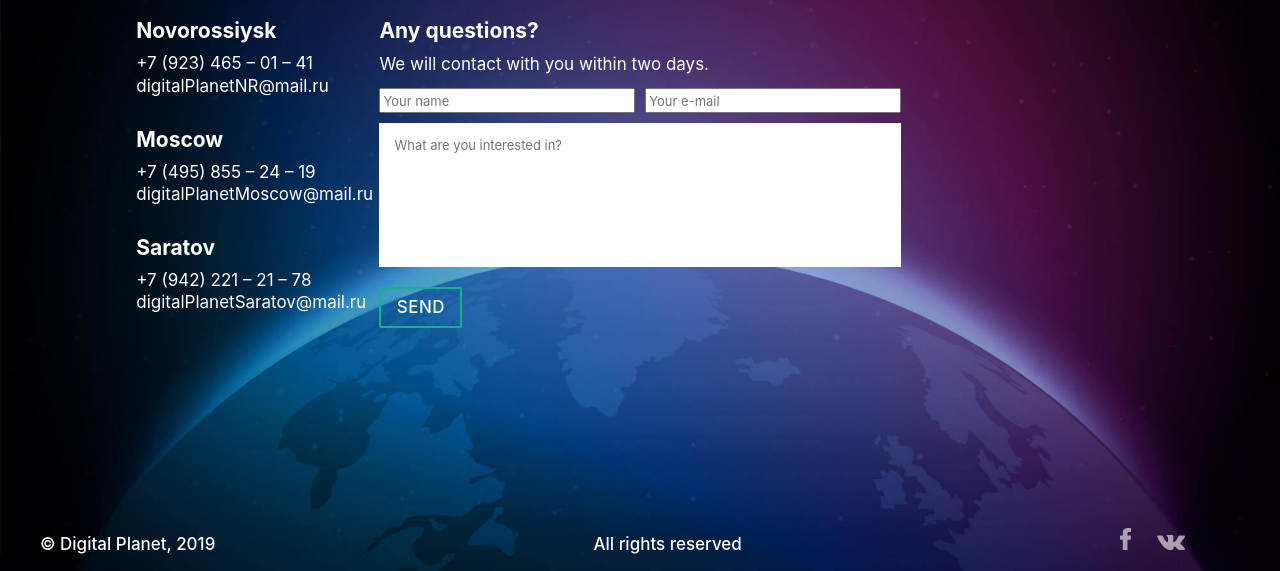
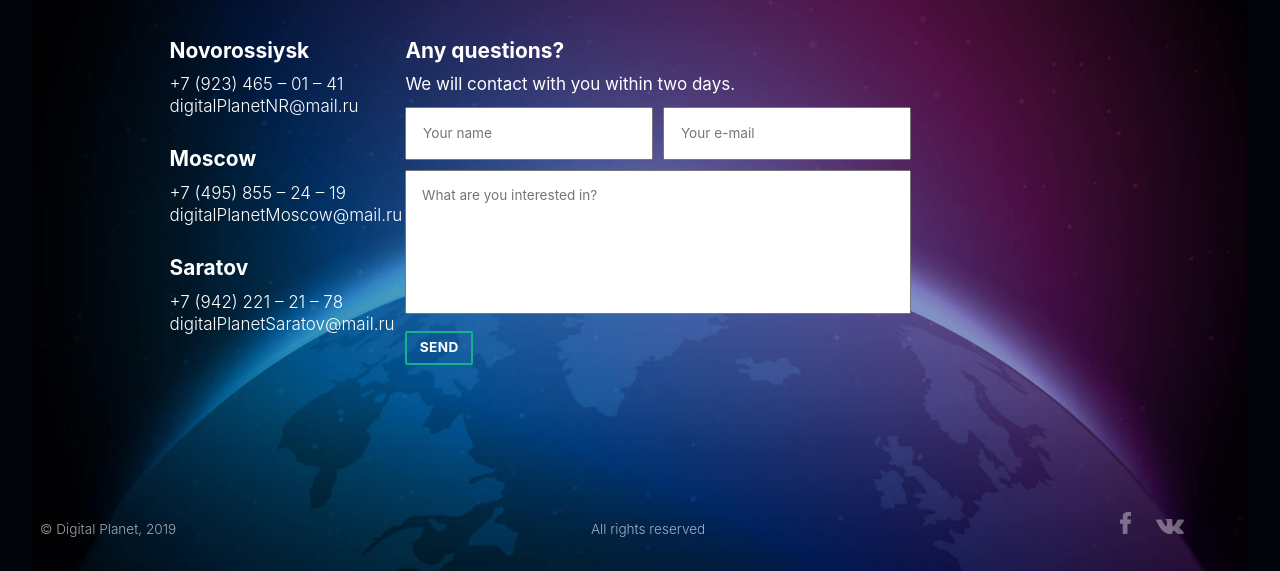
Before and after one commit to foxxxyproxy/planetarium-demo-frontend, a plain HTML site: page contacts.html in a window 1280 px wide. Shown: the part 229-800 px from the top of the page. Drawn offline with nearby package versions, Linux system fonts and the light colour scheme.

Commit message:
style: for desktop

```diff
--- a/contacts.html
+++ b/contacts.html
@@ -41,10 +41,10 @@
     </svg>
   </div>
 
-  <div class="main-container">
+  <div class="main-container basic-background">
     <header class="page-header">
       <p class="page-header__logo">
-        <a class="page-header__logo-link"><svg class="page-header__logo-image" width="28" height="28">
+        <a class="page-header__logo-link" href="index.html"><svg class="page-header__logo-image" width="28" height="28">
             <use xlink:href="#logo"></use>
           </svg>Digital Planet</a>
       </p>
--- a/css/contacts.css
+++ b/css/contacts.css
@@ -1,5 +1,31 @@
+.basic-background{
+  background-color: #02050c;
+  background-image: url("../img/body-background@1x.jpg");
+  background-repeat: no-repeat;
+  background-size: cover;
+  background-position: 50% 40%;
+  background-attachment: fixed;
+}
+
+@media (-webkit-min-device-pixel-ratio: 1.5),
+(min-resolution: 144dpi),
+(min-resolution: 1.5dppx) {
+  .basic-background {
+    background-image: url("../img/body-background@2x.jpg");;
+  }
+}
+
+.page-footer{
+  display: flex;
+  padding:1.5em 0;
+  color: var(--main-text-color);
+  font-size: 0.8rem;
+  font-weight: 300;
+  opacity: 0.64;
+}
+
 .contacts__item {
-  margin-bottom: 30px;
+  margin-bottom: 1.7em;
 }
 
 .contacts__item-text {
@@ -7,25 +33,27 @@
 }
 
 .contacts__item-city {
-  margin-bottom: 9px;
+  margin-bottom: 0.5em;
   font-weight: 700;
-  font-size: 21px;
+  font-size: 1.23rem;
 }
 
 .contacts__item-link {
   line-height: 1.3;
-  color: #ffffff;
+  font-weight: 300;
+  color: var(--main-text-color);
   border-bottom: 1px solid transparent;
   text-decoration: none;
   transition: border-color 0.3s ease-in-out;
 }
 
 .contacts__item-link:hover {
-  border-bottom: 1px solid #ffffff;
+  border-bottom: 1px solid var(--main-text-color);
 }
 
 .contacts__container{
   display:grid;
+  padding-left: 3%;
   grid-template-columns: repeat(7, 1fr);
   grid-template-rows: repeat(4, 1fr);
 }
@@ -35,12 +63,12 @@
   grid-column: 1/3;
   grid-row: 1/2;
   font-weight: 500;
-  font-size: 44px;
+  font-size: 2.6em;
   line-height: 1.4;
-
+  margin-bottom: 1.1em;
 }
 .contacts__title--span{
-  padding-right: 31px;
+  padding-right: 0.8em;
   border-bottom: solid 3px #0dd1a2;
 
 }
@@ -60,15 +88,15 @@
 
 .contacts__form-title {
   margin:0;
-  margin-bottom: 10px;
+  margin-bottom: 0.5em;
   font-weight: 700;
-  font-size: 21px;
+  font-size: 1.23em;
 }
 
 .contacts__form-text {
   margin: 0;
   line-height: 1.3;
-  margin-bottom: 12px;
+  margin-bottom: 0.7em;
 }
 
 .contacts__form-container {
@@ -79,12 +107,16 @@
 
 .contacts__form-field {
   width: 49%;
-  margin-bottom: 10px;
+  margin-bottom: 0.6em;
 }
 
 .contacts__form-field input {
   width: 100%;
   position: relative;
+  font-size: 0.8rem;
+  line-height: 1.3;
+  font-weight: 400;
+  padding:1.15em;
 }
 
 .contacts__form-textarea {
@@ -96,27 +128,17 @@
   width: 100%;
   position: relative;
   min-height: 144px;
-  padding: 15px;
-  border: 0;
-  border-radius: 0;
+  font-size: 0.8rem;
+  line-height: 1.3;
+  padding:1.15em;
   resize: none;
-  font-size: 15px;
   font-weight: 400;
   color: #1c1c1c;
+  margin-bottom: 1rem;
 }
 
-.contacts__form-textarea textarea::placeholder,
-.form-field input::placeholder {
-  font-size: 13px;
-  font-weight: 400;
-}
 
 .contacts__form-textarea textarea:focus,
 .form-field input:focus {
   outline: 2px solid var(--brand-color-light);
 }
-
-.contacts__form-button {
-  display: block;
-  margin-top: 20px;
-}
--- a/css/style.css
+++ b/css/style.css
@@ -2,7 +2,7 @@
   box-sizing: border-box;
   font-family: -apple-system, BlinkMacSystemFont, "Segoe UI", Roboto, Oxygen, Ubuntu, Cantarell, "Open Sans", "Helvetica Neue", sans-serif;
   --main-text-color: #ffffff;
-  --main-background-color: #000000;
+  --main-background-color: #02050c;
   --brand-color: #15b38d;
   --brand-color-light: #0dd1a2;
 
@@ -41,22 +41,7 @@
   overflow: hidden;
 }
 
-body{
-  background-color: #02050c;
-  background-image: url("../img/body-background@1x.jpg");
-  background-repeat: no-repeat;
-  background-size: cover;
-  background-position: 50% 40%;
-  background-attachment: fixed;
-}
 
-@media (-webkit-min-device-pixel-ratio: 1.5),
-(min-resolution: 144dpi),
-(min-resolution: 1.5dppx) {
-  body {
-    background-image: url("../img/body-background@2x.jpg");;
-  }
-}
 
 .main-container {
   width: 95%;
@@ -229,7 +214,8 @@ body{
   border-radius: 2px;
   cursor: pointer;
   transition: background-color 0.3s ease-in-out;
-  font-weight: 500;
+  font-weight: 700;
+  font-size: 0.8rem;
 }
 .button:focus,
 .button:hover {
@@ -256,6 +242,7 @@ body{
 }
 
 .page-header__link,
+.page-header__logo-link,
 .intro__button {
   color: var(--main-text-color);
   text-transform: uppercase;
@@ -295,7 +282,7 @@ body{
   }
 }
 
-.page-header__link:hover {
+.page-header__link:hover, .page-header__logo-link:hover {
   color: var(--brand-color-light);
 }
 
@@ -338,7 +325,7 @@ body{
 .intro__button-video::before {
   content: "";
   position: absolute;
-  background-image: url("./img/order-icon.svg");
+  background-image: url("../img/order-icon.svg");
   background-repeat: no-repeat;
   background-size: 31px 31px;
   background-position: 0 0;
@@ -349,7 +336,7 @@ body{
 }
 
 .intro__button-video::before{
-  background-image: url("./img/video-icon.svg");
+  background-image: url("../img/video-icon.svg");
 }
 
 .intro__button-order{
@@ -396,6 +383,7 @@ body{
 
 .page-footer{
   margin:0 auto;
+  display:none;
 }
 
 .page-footer__social-image {
```
Also changed, not shown: index.html (+1 -16 lines).
